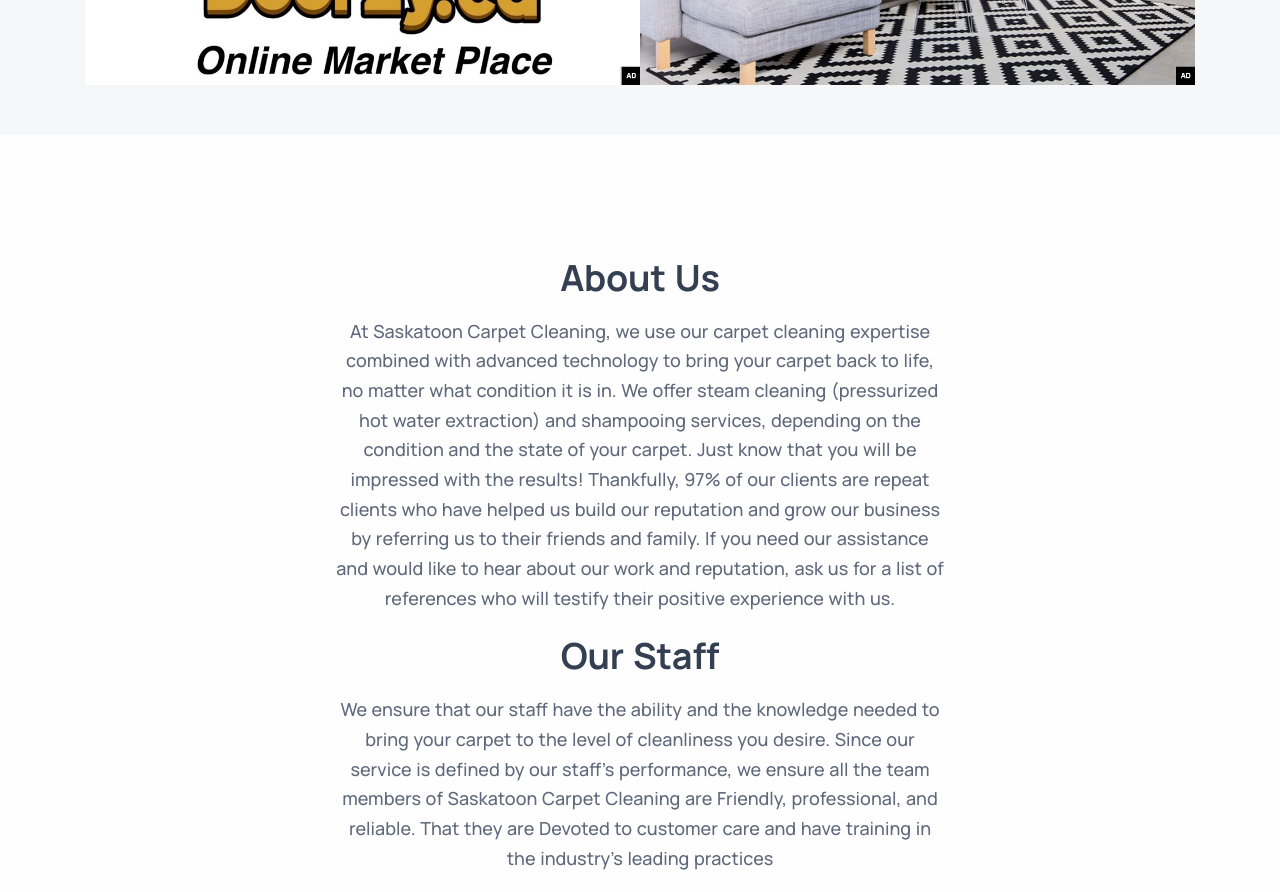
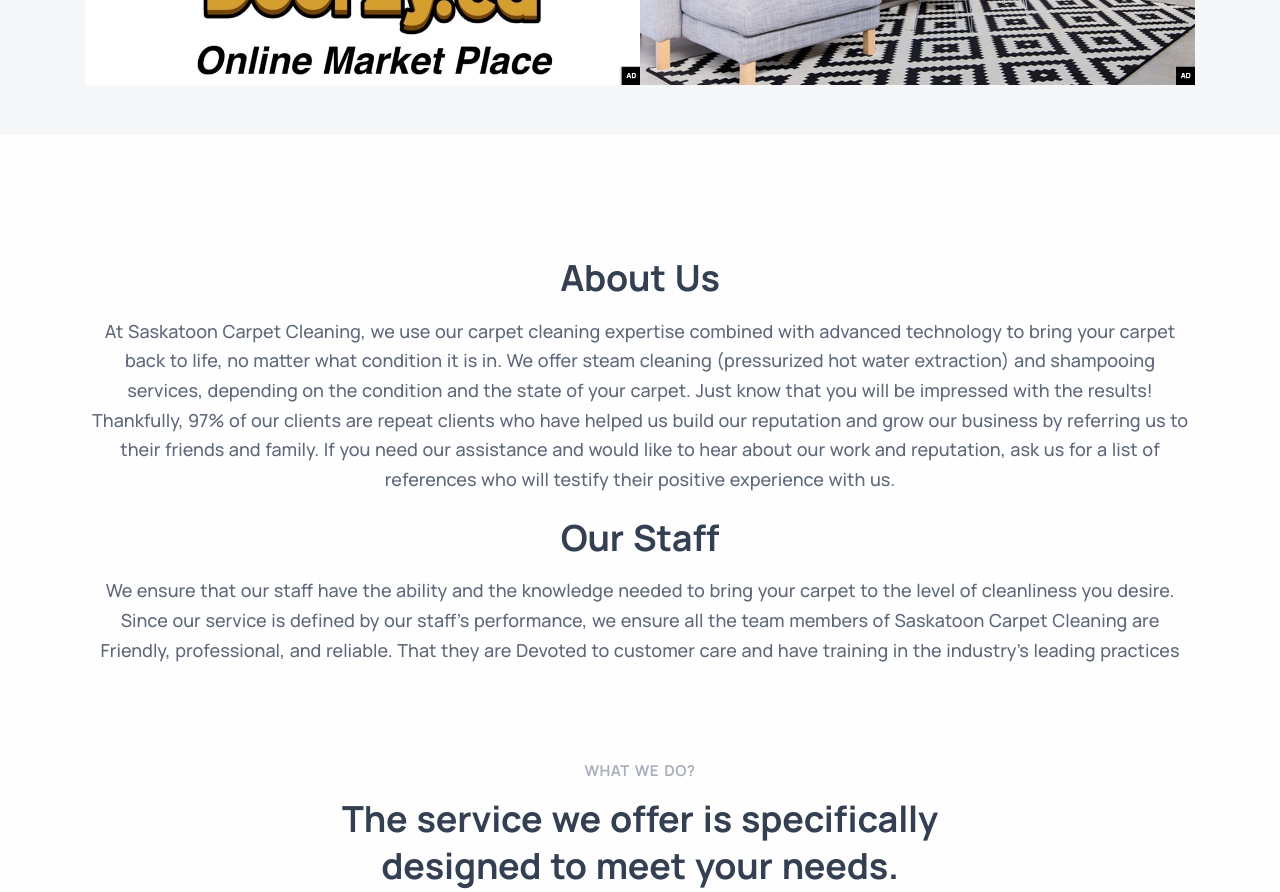
Before and after one commit to Dexter541/saskatoon-carpet-cleaning, a plain HTML site: page index.html in a window 1280 px wide. Shown: the part 880-1772 px from the top of the page. Drawn offline with nearby package versions, Linux system fonts and the light colour scheme.

Commit message:
updated index page

```diff
--- a/index.html
+++ b/index.html
@@ -235,7 +235,7 @@
 
 			<!-- /section -->
 			<section class="wrapper bg-light" id="about">
-				<div class="container pt-14 pt-md-16 pb-10 text-center w-50">
+				<div class="container pt-14 pt-md-16 pb-10 text-center w-100">
 					<!--/.row -->
 					<h2 class="display-4 mb-3">About Us</h2>
 					<p class="lead fs-md">
```
